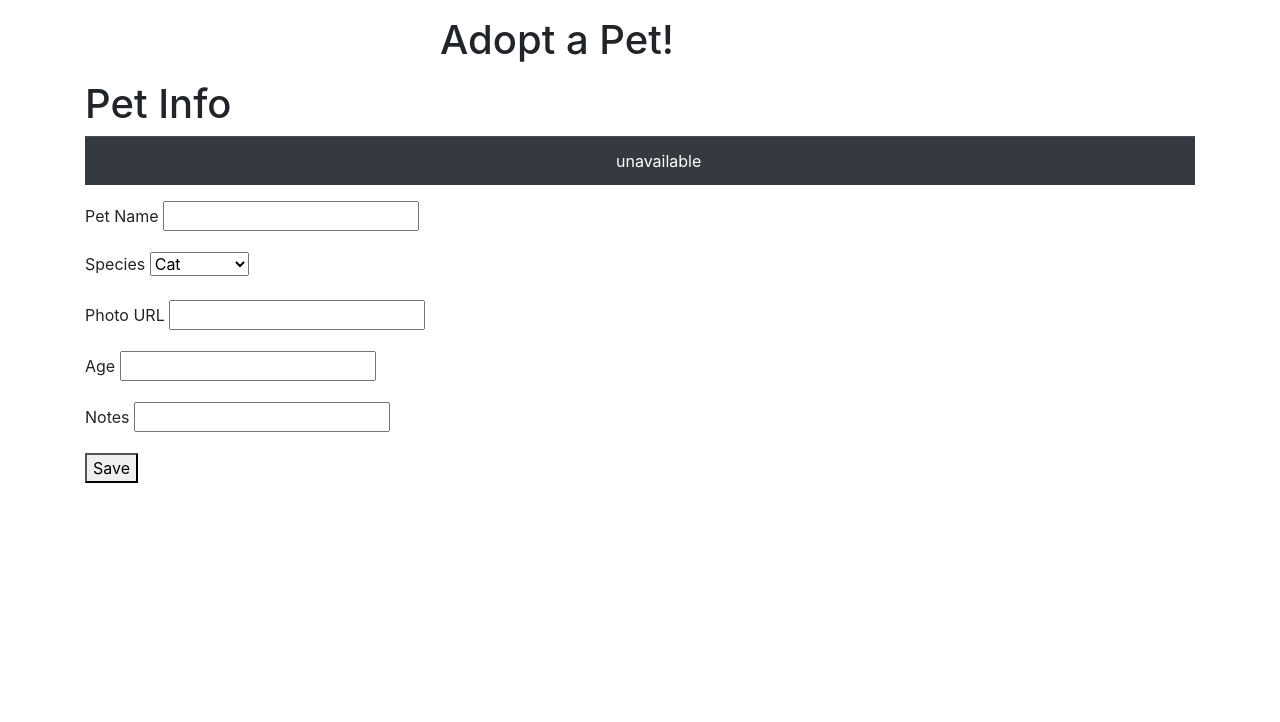
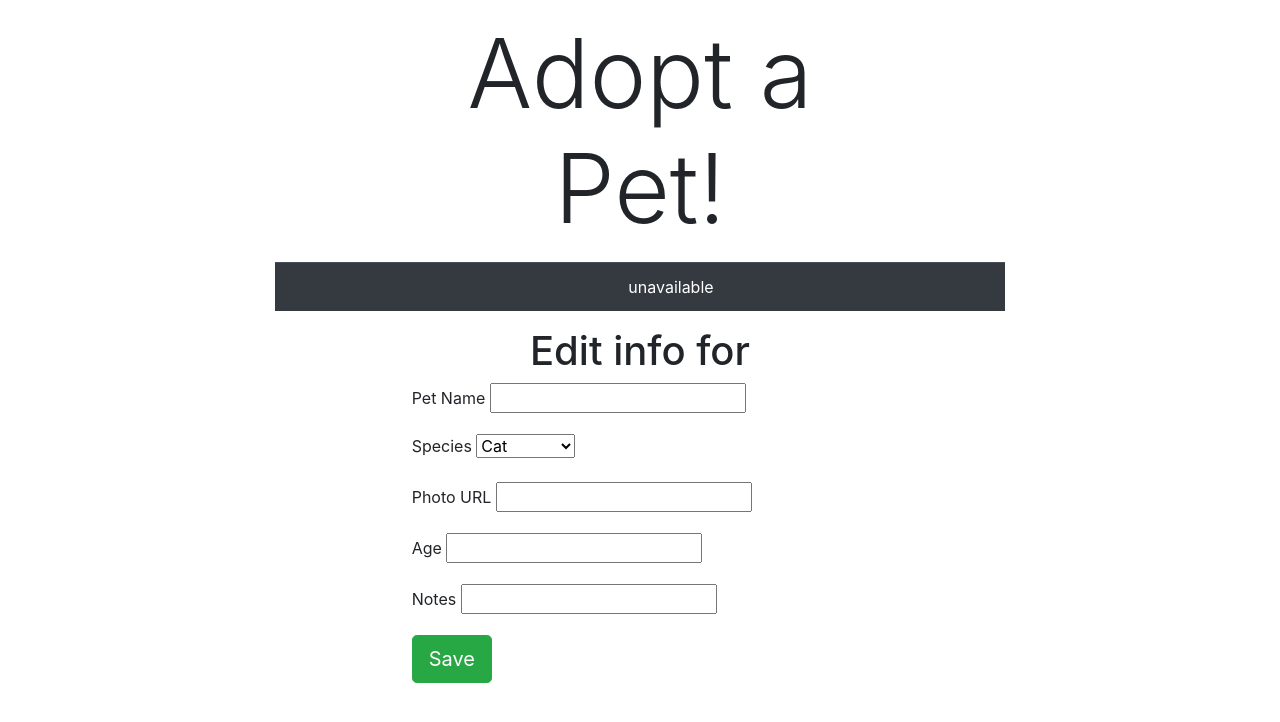
Before and after one commit to annaspencer/flask-pet-adoptiong, a Flask app: template templates/edit_pet_form.html in a window 1280 px wide. Shown: the top 722 px of the page. Run offline with Flask 2, Linux system fonts and the light colour scheme; the template is opened without the code that fills it: values that come from a table or form of the project are taken from there, others are empty; some libraries are stand-ins or nearby versions.

Commit message:
add bootstrap to forms

```diff
--- a/templates/edit_pet_form.html
+++ b/templates/edit_pet_form.html
@@ -2,9 +2,9 @@
 
 {% block title %}
 <div class="mx-auto" style="width: 400px;">
-<p class="text-center">
-<h1>Adopt a Pet!</h1>
-</p>
+    <p class="text-center">
+        <h1 class="display-1 text-center">Adopt a Pet!</h1>
+    </p>
 </div>
 {% endblock %}
 
@@ -12,10 +12,11 @@
 
 <div class="container">
 
-    <h1>Pet Info</h1>
-    <h1>{{ pet.name }}</h1>
 
+    <h1 class="display-3 text-center">{{ pet.name }}</h1>
 
+    <div class="row justify-content-center">
+        <div class="col-md-8">
 <table class="table table-dark">
 <tbody>
   <tr>
@@ -28,23 +29,34 @@
   </tr>
 </tbody>
 </table>
+
+<div class=container>
+<div class="row justify-content-center">
+    <div class="col-md-8">
+        <h1 class="display-6 text-center">Edit info for {{ pet.name }}</h1>
     <form  method="POST">
         {{form.hidden_tag()}}
         {% for field in form if field.widget.input_type != 'hidden' %}
-        <p>
+        <div class="form-group ">
             {{field.label}}
             {{field}}
             {% if field.errors %}
             {% for err in field.errors %}
-            {{err}}
+            <small class="form-text text-danger">
+                {{err}}
+            </small>
             {% endfor %}
             {% endif %}
 
-        </p>
+        </div>
         {% endfor %}
-        <button>Save</button>
+        <button class="btn btn-success btn-lg">Save</button>
         </form>
-
+        </div>
+        </div>
+        </div>
+    </div>
+ </div>
 </div>
 
 
--- a/templates/index.html
+++ b/templates/index.html
@@ -3,7 +3,7 @@
 {% block title %}
 <div class="mx-auto" style="width: 400px;">
 <p class="text-center">
-<h1>Adopt a Pet!</h1>
+<h1 class="display-1 text-center">Adopt a Pet!</h1>
 </p>
 </div>
 {% endblock %}
@@ -26,7 +26,7 @@
 
             <td><a href="/{{pet.id}}/edit">{{pet.name}}</a></td>
             <td>{{pet.species}}</td>
-            <td><img src="{{pet.image_url}}"></td>
+            <td><a href="/{{pet.id}}/edit"><img src="{{pet.image_url}}"></a></td>
            <td> {{ "available" if pet.available else "unavailable" }} </td>
           </tr>
           {% endfor %}
```
